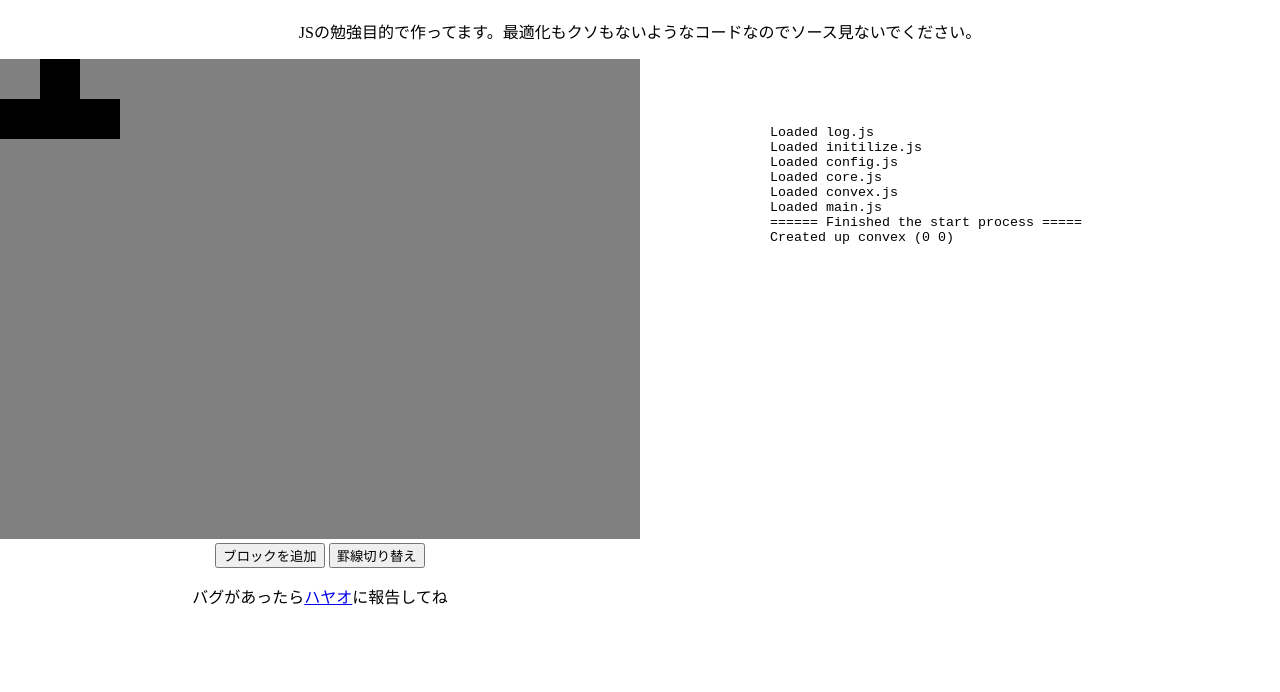
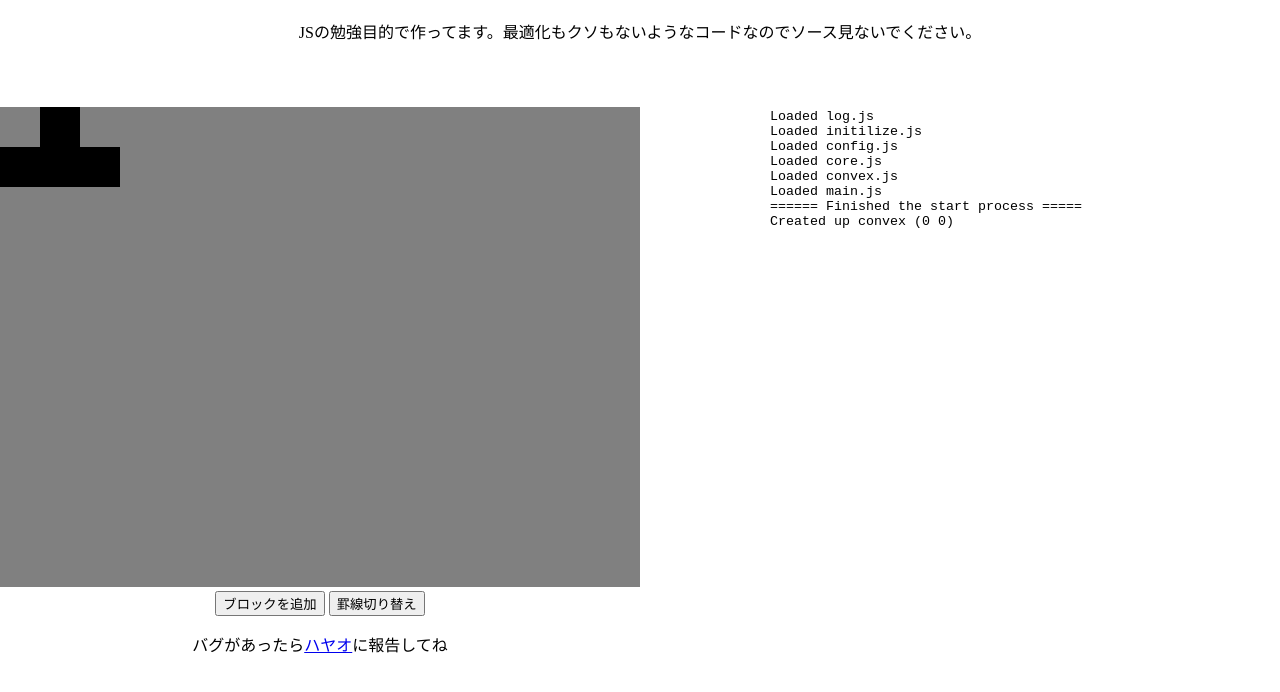
Before and after one commit to Hayao0819/hayao-tetris, a plain HTML site: page index.html in a window 1280 px wide. Shown: the part 70-762 px from the top of the page. Drawn offline with Linux system fonts and the light colour scheme.

```diff
--- a/main.css
+++ b/main.css
@@ -9,7 +9,7 @@ main{
 
     /* 左半分に表示 */
     float: left;
-    position: fixed;
+    position: relative;
 
     /* 高さと幅を設定 */
     width: 50vw;
@@ -34,6 +34,6 @@ textarea{
     height: 100%;
 }
 
-#sidebar,#main{
-    margin-top: 5%;
+header{
+    margin-bottom: 5%;
 }
```
